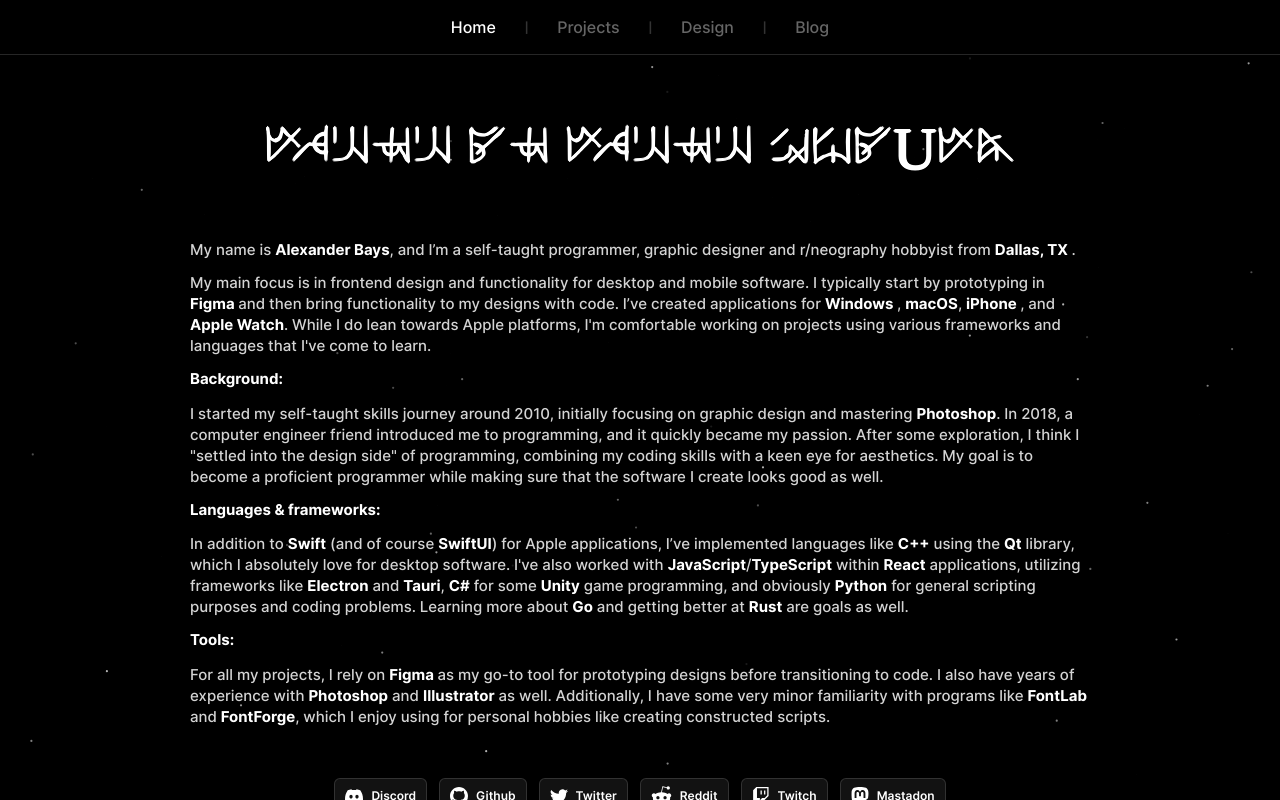
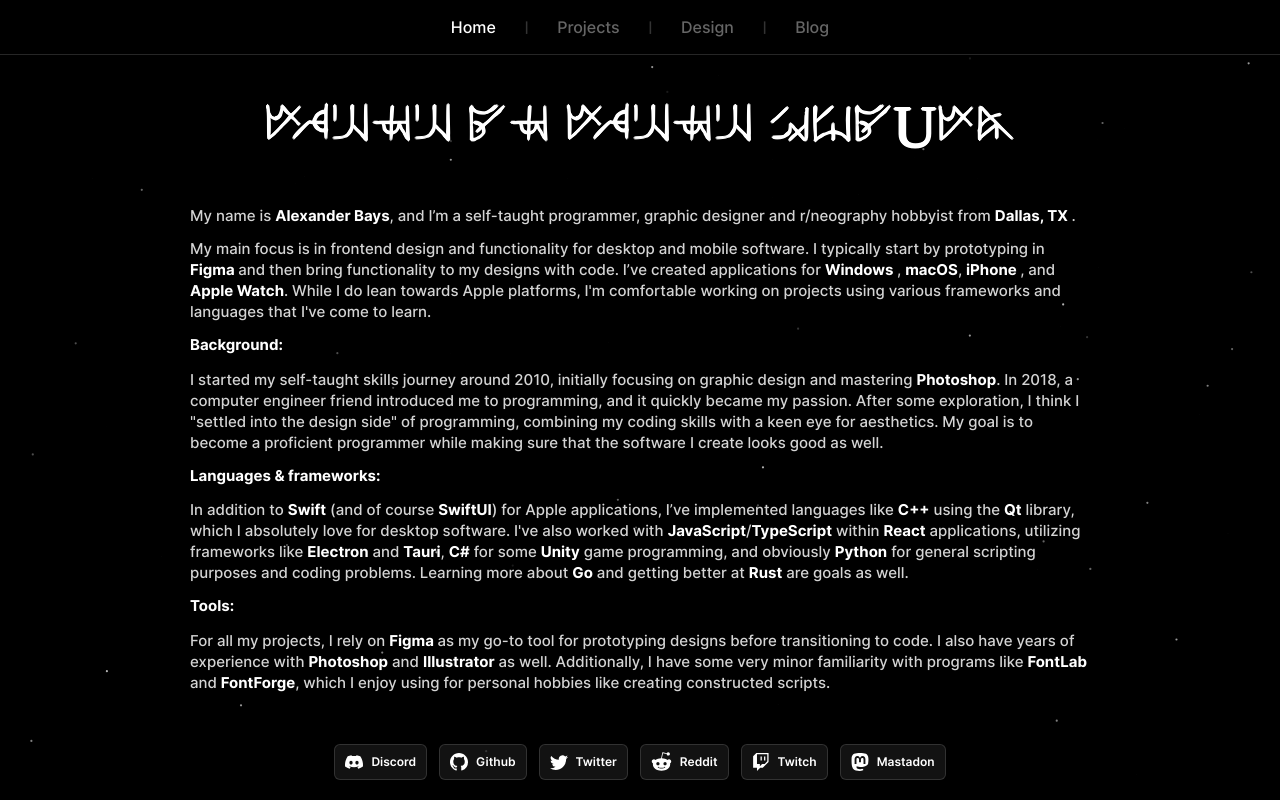
Before and after one commit to 956MB/website, a Next.js app: page / in a window 1280 px wide. Built offline with nearby package versions, Linux system fonts and the light colour scheme.

Commit message:
Update page.tsx

```diff
--- a/app/page.tsx
+++ b/app/page.tsx
@@ -5,11 +5,11 @@
 export default async function AboutPage() {
 	return (
 		<section>
-			<div className="flex w-full mx-auto flex-col items-start mt-[75px] ">
+			<div className="flex w-full mx-auto flex-col items-start pt-[55px]">
 				<div className="relative flex flex-col justify-center mx-auto items-start overflow-auto px-[30px] max-w-[960px] gap-y-[10px] lg:gap-y-[20px]">
-                    <div className="flex relative items-center justify-center h-36 w-full px-0 bg-bottom bg-cover bg-no-repeat mb-[30px] sm:mb-0">
-                        <div className="inline-flex flex-row text-center items-end gap-1 font-gyea-regular text-6xl text-white uppercase thicker-font">
-                            <span className="custom-font line-clamp-2">{whoami_h[Math.floor(Math.random() * whoami_h.length)]}</span>
+                    <div className="flex relative items-center justify-center w-full px-0 bg-bottom bg-cover bg-no-repeat mb-[30px] mt-[25px] sm:mt-[40px]">
+                        <div className="flex flex-row text-center items-end gap-1 font-gyea-regular text-5xl sm:text-6xl text-white uppercase thicker-font">
+                            <span className="custom-font break-all">{whoami_h[Math.floor(Math.random() * whoami_h.length)]}</span>
                         </div>
                     </div>
 					<AboutBody />
```
